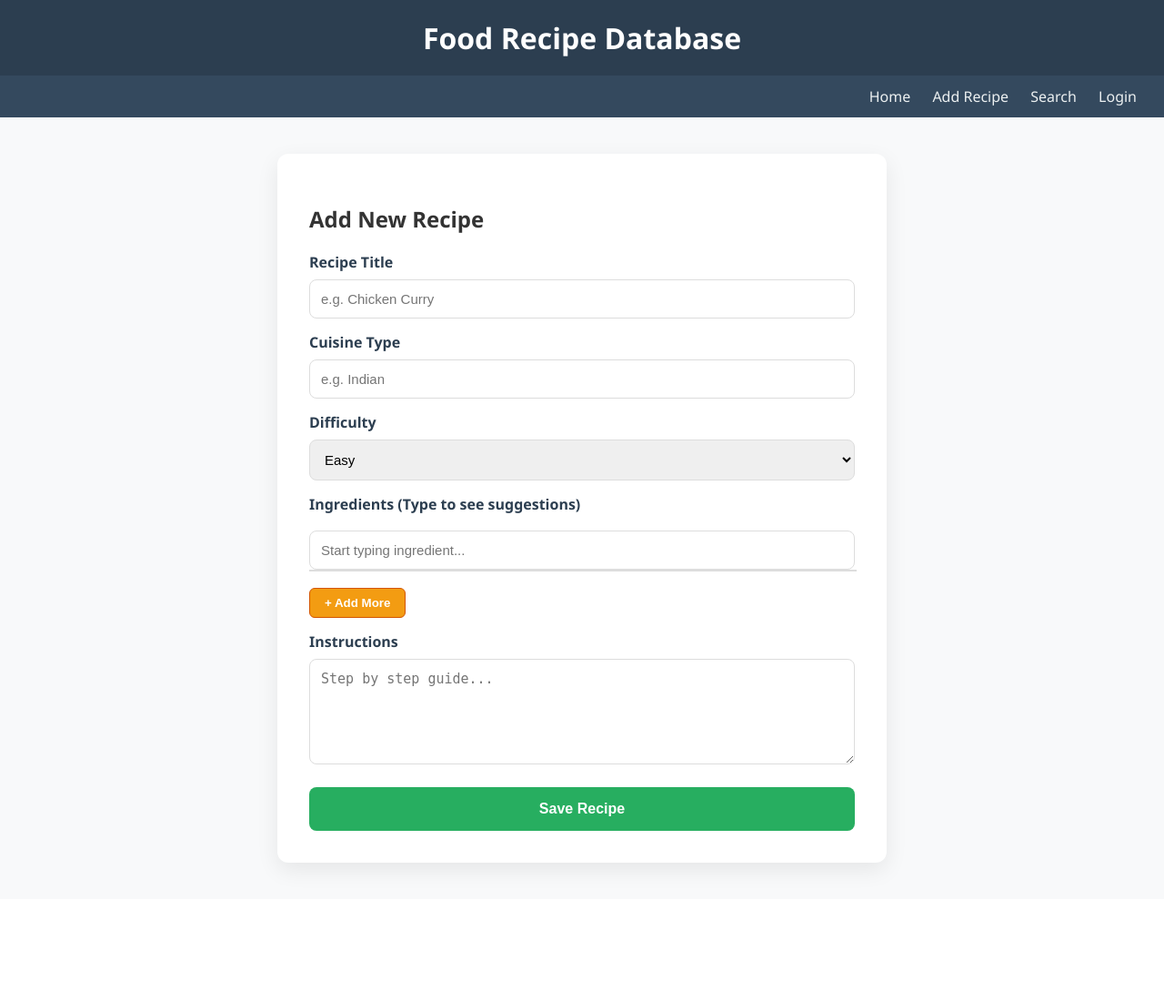
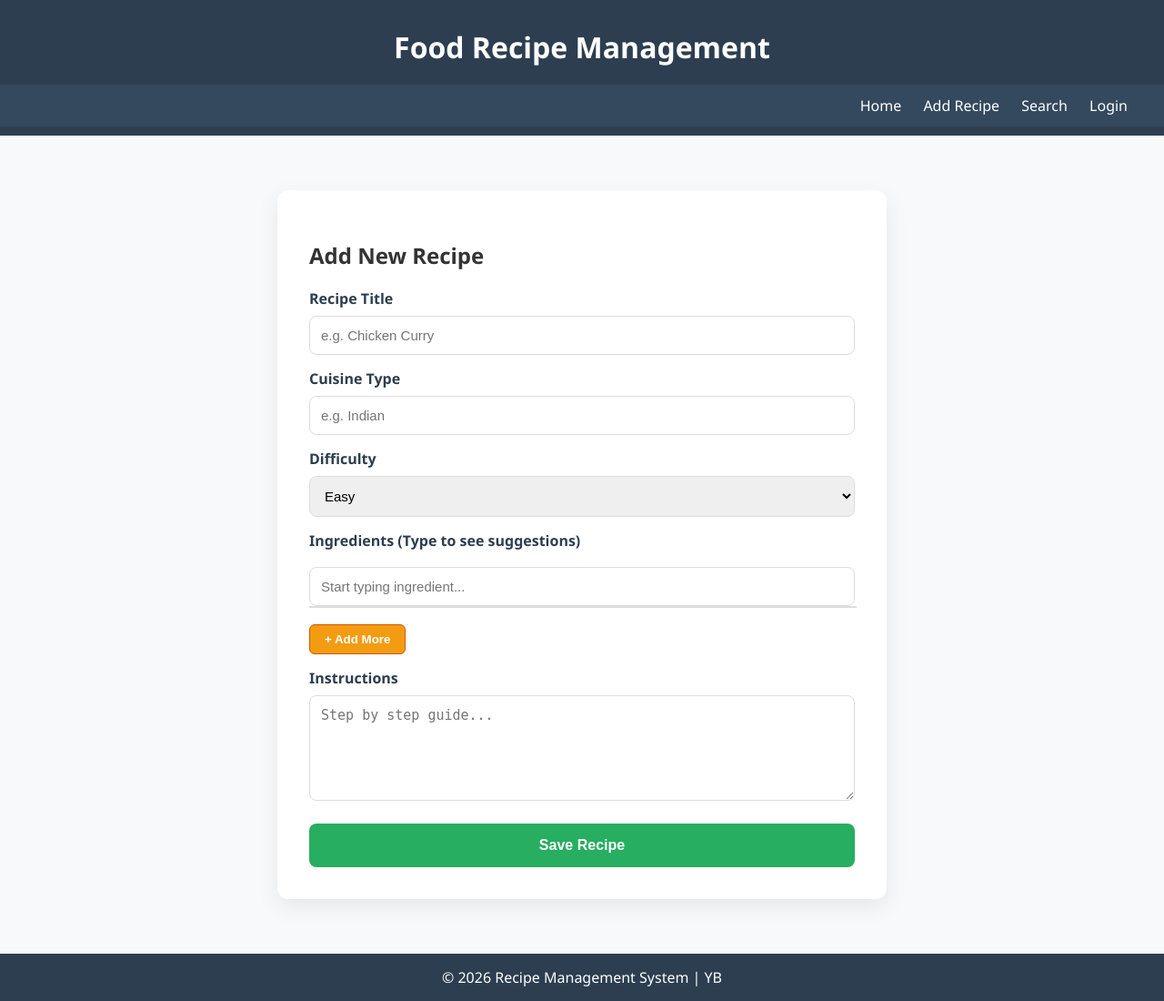
Before and after one commit to yunik-bhattarai/Food-Recipe-Management-System, a PHP site: template templates/add.html.twig in a window 1280 px wide. Shown: the whole page at 91% size. Before the commit the page ends 962 px from the top, so only its background shows below. Run offline with PHP 8.4, Linux system fonts and the light colour scheme; the template is opened without the code that fills it, so the values that code supplies are empty; a stand-in replaces the project's code that opens the database connection; some libraries are stand-ins or nearby versions.

Commit message:
Add Twig templates

```diff
--- a/templates/base.html.twig
+++ b/templates/base.html.twig
@@ -4,27 +4,76 @@
     <meta charset="UTF-8">
     <meta name="viewport" content="width=device-width, initial-scale=1.0">
     <title>{% block title %}Recipe Management{% endblock %}</title>
-    <link rel="stylesheet" href="../assets/css/style.css">
+    <link rel="stylesheet" href="assets/css/style.css?v=4">
+    <style>
+        /* This setup forces the footer to stay at the very bottom */
+        html, body {
+            height: 100%;
+            margin: 0;
+            padding: 0;
+        }
+        body {
+            display: flex;
+            flex-direction: column;
+        }
+        main {
+            flex: 1 0 auto; /* Pushes footer down */
+            width: 100%;
+            max-width: 1200px; /* Keeps content centered but footer remains wide */
+            margin: 0 auto;
+            padding: 20px;
+        }
+
+        /* Full-width Header */
+        header {
+            width: 100%;
+            background-color: #2c3e50;
+            color: white;
+            text-align: center;
+            padding: 10px 0;
+        }
+
+        /* FULL-WIDTH WIDE FOOTER */
+        footer {
+            width: 100%; /* Makes it span the whole screen */
+            background-color: #2c3e50;
+            color: white;
+            text-align: center;
+            padding: 15px 0;
+            margin-top: auto; /* Final insurance for bottom placement */
+        }
+
+        /* Grid Force */
+        .results-grid, .recipe-grid {
+            display: grid !important;
+            grid-template-columns: repeat(3, 1fr) !important;
+            gap: 20px;
+        }
+    </style>
 </head>
 <body>
     <header>
-        <h1>Food Recipe Database</h1>
+        <h1>Food Recipe Management</h1>
         <nav>
-            <a href="index.php">Home</a>
-            <a href="add.php">Add Recipe</a>
-            <a href="search.php">Search</a>
+            <a href="index.php" style="color:white; margin:0 10px; text-decoration:none;">Home</a>
+            <a href="add.php" style="color:white; margin:0 10px; text-decoration:none;">Add Recipe</a>
+            <a href="search.php" style="color:white; margin:0 10px; text-decoration:none;">Search</a>
             {% if session_user %}
-                <a href="logout.php">Logout ({{ session_user }})</a>
+                <a href="logout.php" style="color:white; margin:0 10px; text-decoration:none;">Logout ({{ session_user }})</a>
             {% else %}
-                <a href="login.php">Login</a>
+                <a href="login.php" style="color:white; margin:0 10px; text-decoration:none;">Login</a>
             {% endif %}
         </nav>
     </header>
 
-    <main class="container">
+    <main>
         {% block content %}{% endblock %}
     </main>
 
-    <script src="../assets/js/script.js"></script>
+    <footer>
+        <p style="margin:0;">&copy; 2026 Recipe Management System | YB</p>
+    </footer>
+
+    <script src="assets/js/script.js"></script>
 </body>
 </html>
```
